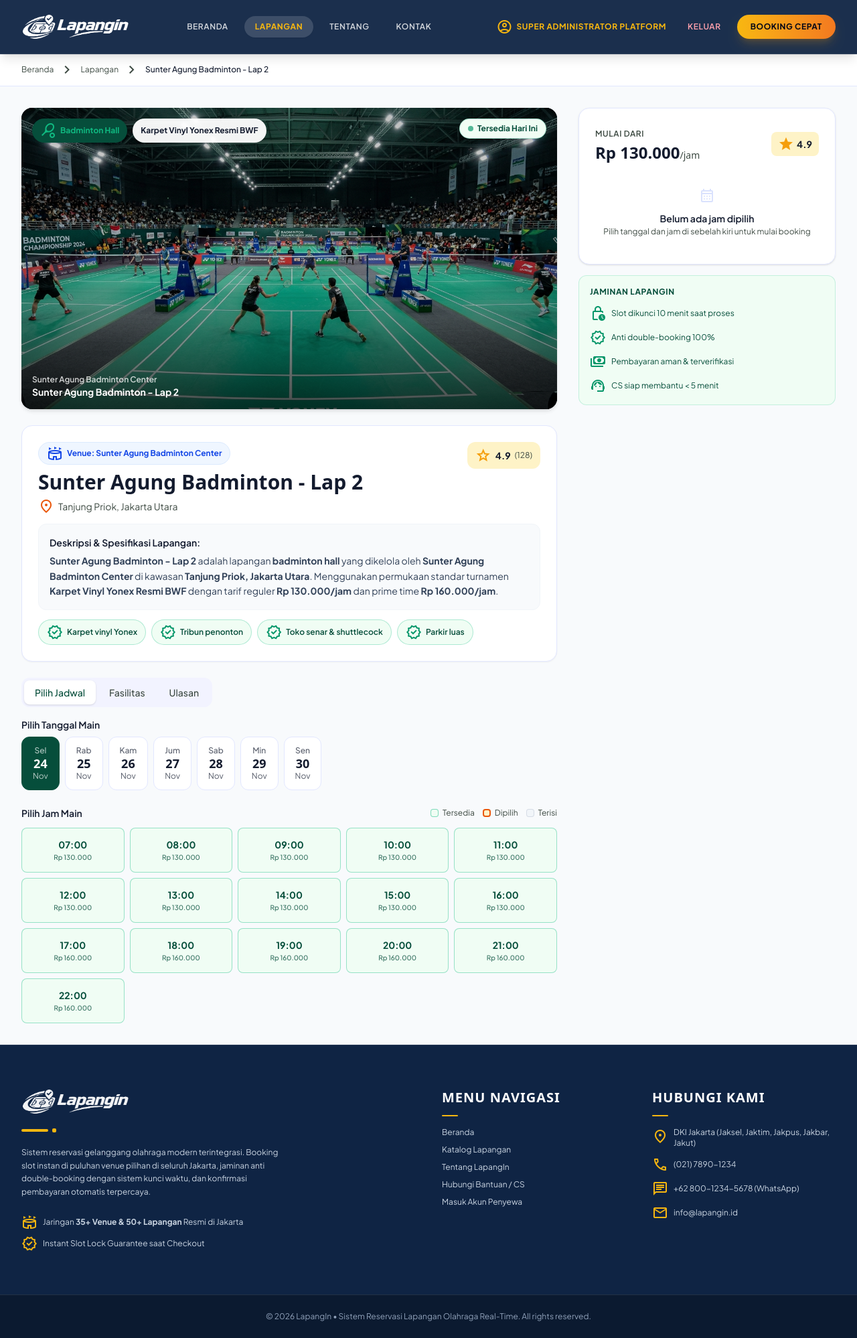
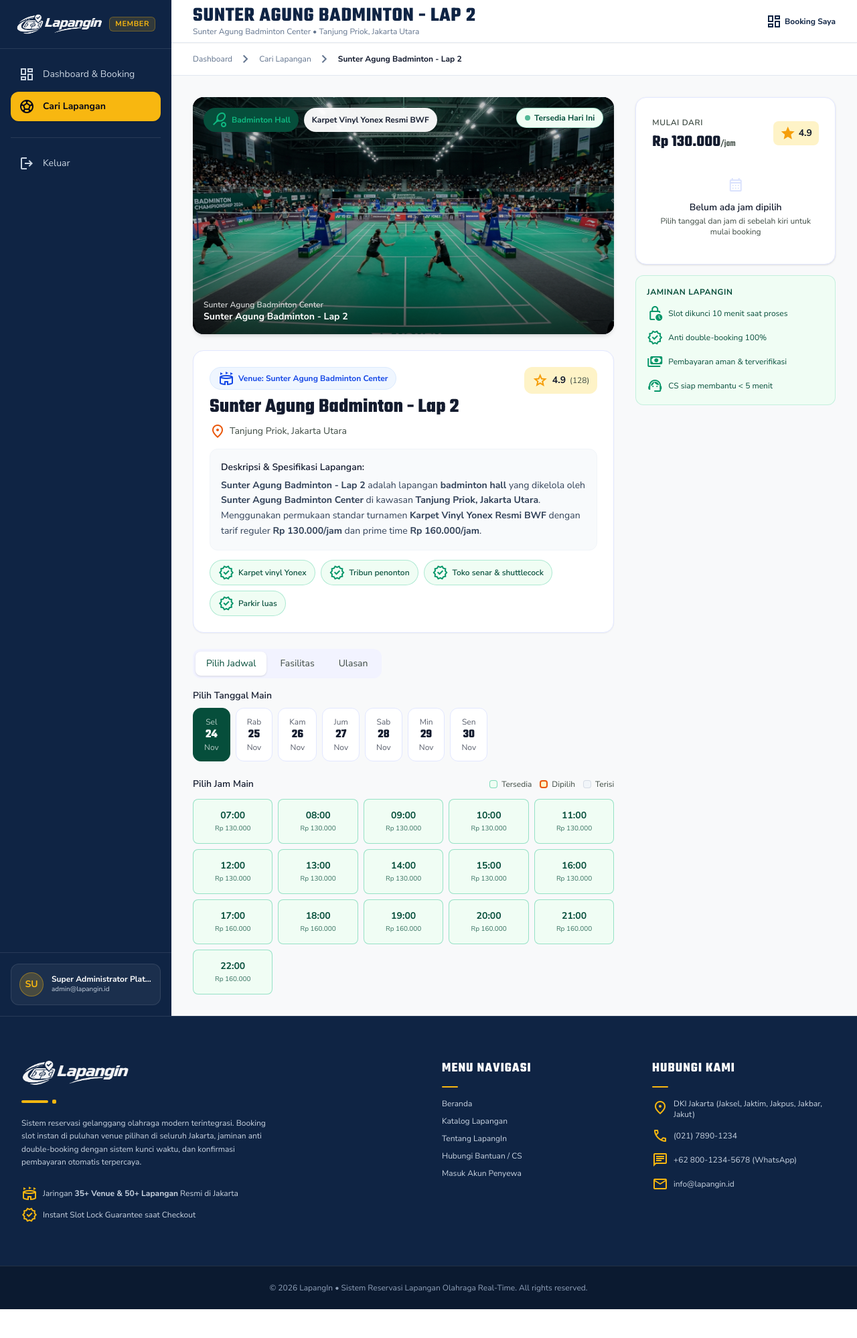
Before and after one commit to baim088/lapangin, a Laravel app: a page that uses resources/views/lapangan-detail.blade.php in a window 1280 px wide. Shown: the whole page at 67% size. After the commit the page ends 1955 px from the top, so only its background shows below. Run offline with Laravel 12, Linux system fonts and the light colour scheme; a user stored in the database is signed in; data comes from the database, SQL or seed files in the repository; style sheets or scripts are compiled from the project's sources.

Commit message:
feat(user-flow): wrap user ordering and payment flow within the dashboard shell

```diff
--- /dev/null
+++ b/resources/views/components/user-shell.blade.php
@@ -0,0 +1,108 @@
+@props([
+    'active' => 'cari-lapangan',
+    'title' => 'Dashboard Penyewa',
+    'subtitle' => 'Kelola booking & reservasi lapangan Anda',
+])
+
+@php
+    $authUser = auth()->user();
+@endphp
+
+<div class="flex min-h-screen" x-data="{ sidebarOpen: false }">
+
+    {{-- Mobile Backdrop --}}
+    <div
+        x-show="sidebarOpen"
+        x-transition.opacity
+        @click="sidebarOpen = false"
+        class="fixed inset-0 z-40 bg-black/50 lg:hidden"
+        style="display: none;"
+    ></div>
+
+    {{-- ============ SIDEBAR CUSTOMER ============ --}}
+    <aside
+        :class="sidebarOpen ? 'translate-x-0' : '-translate-x-full'"
+        class="fixed inset-y-0 left-0 z-50 w-64 bg-[#0f2444] flex flex-col transition-transform duration-200 ease-in-out lg:translate-x-0 lg:static lg:z-auto shrink-0"
+    >
+        {{-- Logo Header --}}
+        <div class="flex items-center justify-between px-6 py-5 border-b border-white/10">
+            <a href="{{ route('user.dashboard') }}" class="flex items-center gap-2">
+                <img src="{{ asset('images/logo-white.png') }}" alt="Lapangin" class="h-8 w-auto opacity-95">
+            </a>
+            <span class="text-[11px] font-bold text-[#f8b710] uppercase tracking-wider bg-[#f8b710]/15 border border-[#f8b710]/30 px-2 py-0.5 rounded-md">Member</span>
+        </div>
+
+        {{-- Main Navigation Links --}}
+        <nav class="flex-1 px-4 py-4 overflow-y-auto">
+            <div class="flex flex-col gap-1">
+                <a
+                    href="{{ route('user.dashboard') }}"
+                    class="flex items-center gap-3 px-3 py-2.5 rounded-xl text-sm transition-all {{ $active === 'dashboard' ? 'bg-[#f8b710] text-slate-950 font-bold shadow-sm' : 'font-medium text-slate-300 hover:text-white hover:bg-white/5' }}"
+                >
+                    <span class="material-symbols-outlined text-[20px]">dashboard</span>
+                    Dashboard &amp; Booking
+                </a>
+
+                <a
+                    href="{{ route('user.cari-lapangan') }}"
+                    class="flex items-center gap-3 px-3 py-2.5 rounded-xl text-sm transition-all {{ $active === 'cari-lapangan' ? 'bg-[#f8b710] text-slate-950 font-bold shadow-sm' : 'font-medium text-slate-300 hover:text-white hover:bg-white/5' }}"
+                >
+                    <span class="material-symbols-outlined text-[20px]">sports_soccer</span>
+                    Cari Lapangan
+                </a>
+            </div>
+
+            {{-- Divider --}}
+            <div class="mt-6 pt-4 border-t border-white/10 flex flex-col gap-1">
+                <form action="{{ route('logout') }}" method="POST">
+                    @csrf
+                    <button type="submit" class="w-full flex items-center gap-3 px-3 py-2.5 rounded-xl text-sm font-medium text-slate-300 hover:text-rose-400 hover:bg-rose-500/10 transition-all text-left cursor-pointer">
+                        <span class="material-symbols-outlined text-[20px]">logout</span>
+                        Keluar
+                    </button>
+                </form>
+            </div>
+        </nav>
+
+        {{-- Bottom User Info --}}
+        @if($authUser)
+        <div class="px-4 py-4 border-t border-white/10">
+            <div class="flex items-center gap-3 p-3 rounded-xl bg-white/5 border border-white/10">
+                <div class="w-9 h-9 rounded-full bg-[#f8b710]/20 border border-[#f8b710]/40 flex items-center justify-center shrink-0">
+                    <span class="font-bold text-[#f8b710] text-sm">{{ strtoupper(substr($authUser->name, 0, 2)) }}</span>
+                </div>
+                <div class="flex-1 min-w-0">
+                    <p class="text-xs font-bold text-white truncate">{{ $authUser->name }}</p>
+                    <p class="text-[10px] text-slate-300 truncate">{{ $authUser->email }}</p>
+                </div>
+            </div>
+        </div>
+        @endif
+    </aside>
+
+    {{-- ============ MAIN CONTENT AREA ============ --}}
+    <div class="flex-1 min-w-0 flex flex-col bg-[#f8f9fa] min-h-screen">
+
+        {{-- Topbar Header --}}
+        <header class="h-16 bg-white border-b border-slate-200 px-4 sm:px-8 flex items-center justify-between gap-4 sticky top-0 z-30 shadow-xs">
+            <div class="flex items-center gap-3">
+                <button @click="sidebarOpen = !sidebarOpen" class="lg:hidden p-2 rounded-lg text-slate-700 hover:bg-slate-100 transition-colors" aria-label="Toggle Sidebar">
+                    <span class="material-symbols-outlined text-[24px]">menu</span>
+                </button>
+                <div>
+                    <h1 class="font-teko text-2xl sm:text-3xl font-bold uppercase tracking-wide text-[#0f2444] leading-none">{{ $title }}</h1>
+                    <p class="text-xs text-slate-500 hidden sm:block">{{ $subtitle }}</p>
+                </div>
+            </div>
+            <a href="{{ route('user.dashboard') }}" class="text-xs font-bold text-[#0f2444] hover:text-[#f37920] flex items-center gap-1 transition-colors shrink-0">
+                <span class="material-symbols-outlined text-[16px]">dashboard</span>
+                <span class="hidden sm:inline">Booking Saya</span>
+            </a>
+        </header>
+
+        {{-- Content --}}
+        <div class="flex-1">
+            {{ $slot }}
+        </div>
+    </div>
+</div>
--- a/resources/views/lapangan-detail.blade.php
+++ b/resources/views/lapangan-detail.blade.php
@@ -6,19 +6,31 @@
     <title>Detail Lapangan - {{ config('app.name', 'Lapangin') }}</title>
     <link rel="preconnect" href="https://fonts.googleapis.com">
     <link rel="preconnect" href="https://fonts.gstatic.com" crossorigin>
-    <link href="https://fonts.googleapis.com/css2?family=Plus+Jakarta+Sans:wght@400;500;600;700;800&family=Space+Grotesk:wght@600;700&display=swap" rel="stylesheet">
+    <link href="https://fonts.googleapis.com/css2?family=Teko:wght@500;600;700&family=Nunito+Sans:wght@400;600;700;800&family=Plus+Jakarta+Sans:wght@400;500;600;700;800&display=swap" rel="stylesheet">
     <link href="https://fonts.googleapis.com/css2?family=Material+Symbols+Outlined:opsz,wght,FILL,GRAD@20..48,100..700,0..1,-50..200" rel="stylesheet">
     @vite(['resources/css/app.css', 'resources/js/app.js'])
 </head>
 <body
-    class="bg-canvas-bg font-body text-on-surface antialiased"
+    class="bg-[#f8f9fa] font-body text-slate-800 antialiased selection:bg-[#f8b710] selection:text-slate-950"
     x-data="courtDetailApp()"
 >
+    @auth
+        <x-user-shell active="cari-lapangan" :title="$court->name" :subtitle="($court->venue->name ?? 'LapangIn Venue') . ' • ' . ($court->venue->address ?? 'DKI Jakarta')">
+        <main class="w-full">
+            {{-- Breadcrumb inside User Dashboard --}}
+            <div class="bg-white border-b border-slate-200">
+                <div class="max-w-7xl mx-auto px-4 sm:px-8 py-3 flex items-center gap-2 text-xs text-slate-500">
+                    <a href="{{ route('user.dashboard') }}" class="hover:text-[#0f2444] font-medium transition-colors">Dashboard</a>
+                    <span class="material-symbols-outlined text-[14px]">chevron_right</span>
+                    <a href="{{ route('user.cari-lapangan') }}" class="hover:text-[#0f2444] font-medium transition-colors">Cari Lapangan</a>
+                    <span class="material-symbols-outlined text-[14px]">chevron_right</span>
+                    <span class="text-slate-900 font-bold">{{ $court->name }}</span>
+                </div>
+            </div>
+    @else
         <x-navbar active="lapangan" />
-
         <main class="w-full pt-20">
-
-        {{-- Breadcrumb --}}
+            {{-- Breadcrumb Public --}}
             <div class="bg-surface-white border-b border-surface-container-high">
                 <div class="max-w-7xl mx-auto px-4 sm:px-8 py-3 flex items-center gap-2 text-xs text-on-surface-variant">
                     <a href="{{ route('beranda') }}" class="hover:text-pitch-deep transition-colors">Beranda</a>
@@ -28,6 +40,7 @@
                     <span class="text-on-surface font-medium">{{ $court->name }}</span>
                 </div>
             </div>
+    @endauth
 
         <div class="max-w-7xl mx-auto px-4 sm:px-8 py-8">
             <div class="grid grid-cols-1 lg:grid-cols-3 gap-8">
@@ -459,6 +472,9 @@
             </div>
         </div>
     </main>
+    @auth
+        </x-user-shell>
+    @endauth
 
     {{-- AUTH INTERCEPT MODAL (Untuk Tamu/Guest yang ingin booking) --}}
     <div
```
Also changed, not shown: resources/views/booking/checkout.blade.php (+28 -15 lines), resources/views/booking/konfirmasi.blade.php (+12 -11 lines), resources/views/booking/sukses.blade.php (+9 -8 lines). Lines whose indentation alone changed are shown as unchanged.
